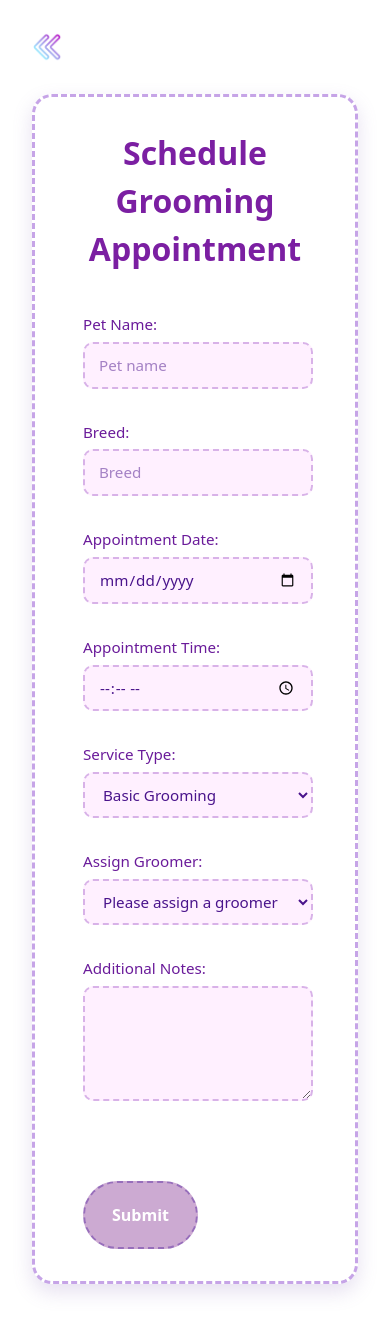
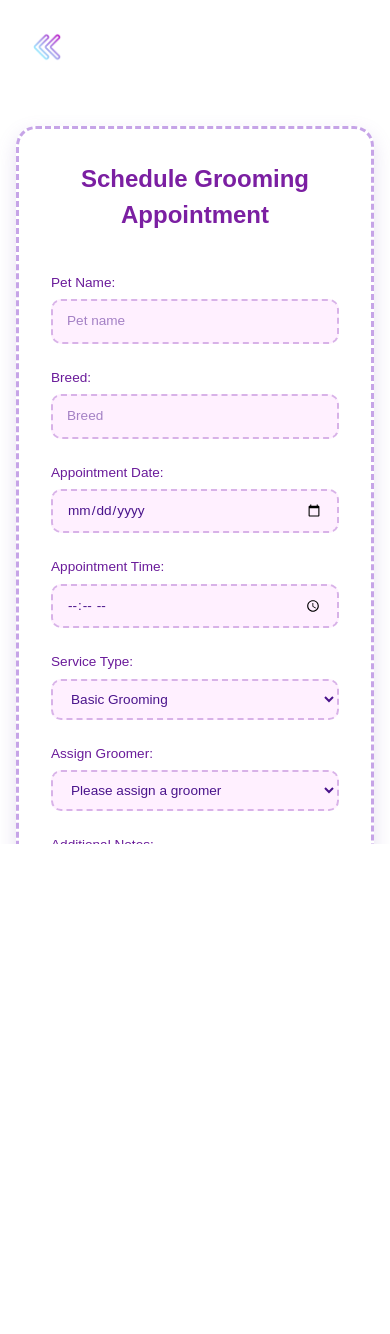
Before and after one commit to ChristianAlicaba2002/Veterinarian_System_FrontEnd, a Next.js app: page /Application/Organisms/Pages/Grooming in a window 390 px wide. Shown: the top 1334 px of the page. After the commit the page ends 844 px from the top, so only its background shows below. Built offline with nearby package versions, Linux system fonts and the light colour scheme.

Commit message:
Modified Grooming CSS

```diff
--- a/app/Application/Organisms/Pages/Grooming/GroomingStyles/Grooming.css
+++ b/app/Application/Organisms/Pages/Grooming/GroomingStyles/Grooming.css
@@ -3,62 +3,49 @@ html {
   color: #6a1b9a;
   margin: 0;
   padding: 0;
-  overflow: auto;
   box-sizing: border-box;
+  overflow-x: hidden;
+  font-family: sans-serif;
+  height: 100%;
+  width: 100%;
 }
 
 .grooming-container {
   display: flex;
+  flex-wrap: wrap;
   justify-content: center;
-  flex-wrap: nowrap;
-  width: auto;
-  height: fit-content;
   gap: 2rem;
-  width: auto;
+  margin-top: 3rem;
+  padding: 2rem;
+  width: 100%;
+  max-width: 1200px;
+  margin-left: auto;
+  margin-right: auto;
 }
 
-.user-info {
-  text-align: center;
-  font-size: x-large;
-  font-weight: bolder;
-}
-
-.user-info p {
-  margin-top: 2rem;
-  font-size: large;
-  font-weight: bold;
-  color: #4a148c;
-}
-
-.user-info a {
-  font-size: medium;
-  font-weight: 500;
-  color: #7b1fa2;
-  margin-bottom: 10px;
+.left-panel,
+.right-panel {
+  background-color: rgba(255, 255, 255, 0.95);
+  padding: 2rem;
+  border-radius: 20px;
+  box-shadow: 0 8px 20px rgba(130, 100, 180, 0.2);
+  border: 3px dashed #c6a4e7;
+  width: 100%;
 }
 
 .left-panel {
   flex: 1;
+  min-width: 280px;
   max-width: 400px;
-  background-color: rgba(255, 255, 255, 0.9);
-  padding: 2rem;
-  border-radius: 15px;
-  border: 3px dashed #ba68c8;
-  box-shadow: 0 4px 15px rgba(0, 0, 0, 0.05);
 }
 
 .right-panel {
   flex: 2;
+  min-width: 320px;
   max-width: 1000px;
-  background-color: rgba(255, 255, 255, 0.95);
-  padding: 2rem 3rem;
-  border-radius: 20px;
-  border: 3px dashed #c6a4e7;
-  box-shadow: 0 8px 20px rgba(130, 100, 180, 0.2);
   display: flex;
   flex-direction: column;
   gap: 1.5rem;
-  width: auto;
 }
 
 .grooming-header h1 {
@@ -69,10 +56,29 @@ html {
   font-weight: 600;
 }
 
+.user-info {
+  text-align: center;
+  font-size: 1.25rem;
+  font-weight: bold;
+}
+
+.user-info p {
+  margin-top: 1.5rem;
+  font-size: 1rem;
+  color: #4a148c;
+}
+
+.user-info a {
+  font-size: 0.95rem;
+  color: #7b1fa2;
+  display: block;
+  margin-top: 0.25rem;
+}
+
 .appointment-form {
   display: grid;
-  grid-template-columns: repeat(auto-fit, minmax(230px, 1fr));
-  gap: 2rem;
+  grid-template-columns: repeat(auto-fit, minmax(250px, 1fr));
+  gap: 1.5rem;
 }
 
 .form-group {
@@ -117,14 +123,13 @@ textarea:focus {
   border: 2px dashed #976ebb;
   border-radius: 50px;
   cursor: pointer;
-  width: 50%;
-  height: fit-content;
-  padding: 20px 14px;
-  margin-top: 3rem;
-  transition: background-color 0.3s ease, transform 0.2s ease, box-shadow 0.2s ease;
-  display: block;
-  margin-right: auto;
-  margin-left: 400px;
+  width: 100%;
+  max-width: 300px;
+  padding: 1rem;
+  transition: all 0.3s ease;
+  align-self: center;
+  margin: 2rem auto 0 auto;
+  text-align: center;
 }
 
 .submit-button:hover {
@@ -153,19 +158,46 @@ textarea:focus {
 
 @media screen and (max-width: 1024px) {
   .grooming-container {
-    flex-direction: column;
-    padding: 2rem;
+    padding: 1rem;
   }
 
   .left-panel,
   .right-panel {
     width: 100%;
-    max-width: none;
     margin-bottom: 2rem;
   }
 
   .submit-button {
-    margin-left: 0;
-    justify-self: center;
+    max-width: 90%;
   }
 }
+
+@media screen and (max-width: 768px) {
+  .appointment-form {
+    grid-template-columns: 1fr;
+  }
+
+  .submit-button {
+    width: 100%;
+  }
+}
+
+@media screen and (max-width: 480px) {
+  .grooming-header h1 {
+    font-size: 1.5rem;
+  }
+
+  .user-info {
+    font-size: 1rem;
+  }
+
+  .form-group label {
+    font-size: 0.85rem;
+  }
+
+  input,
+  select,
+  textarea {
+    font-size: 0.85rem;
+  }
+}
```
